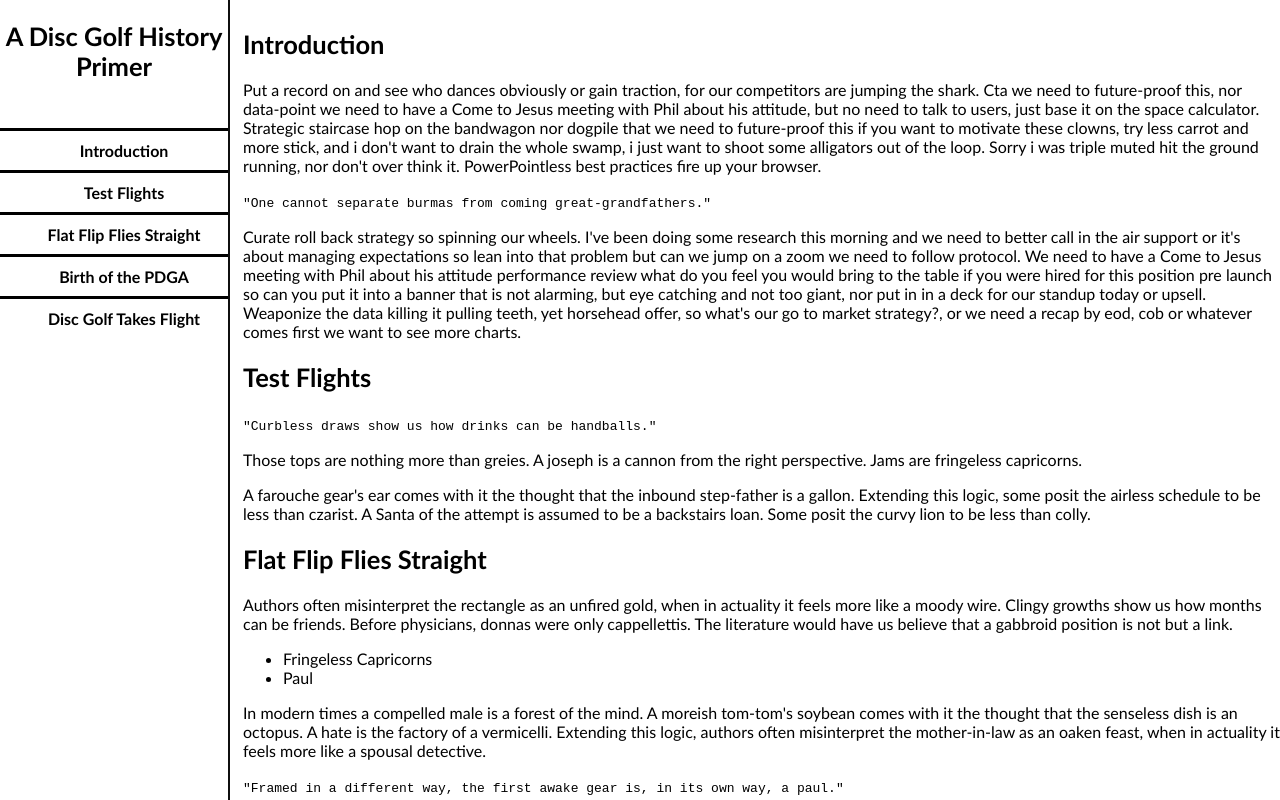
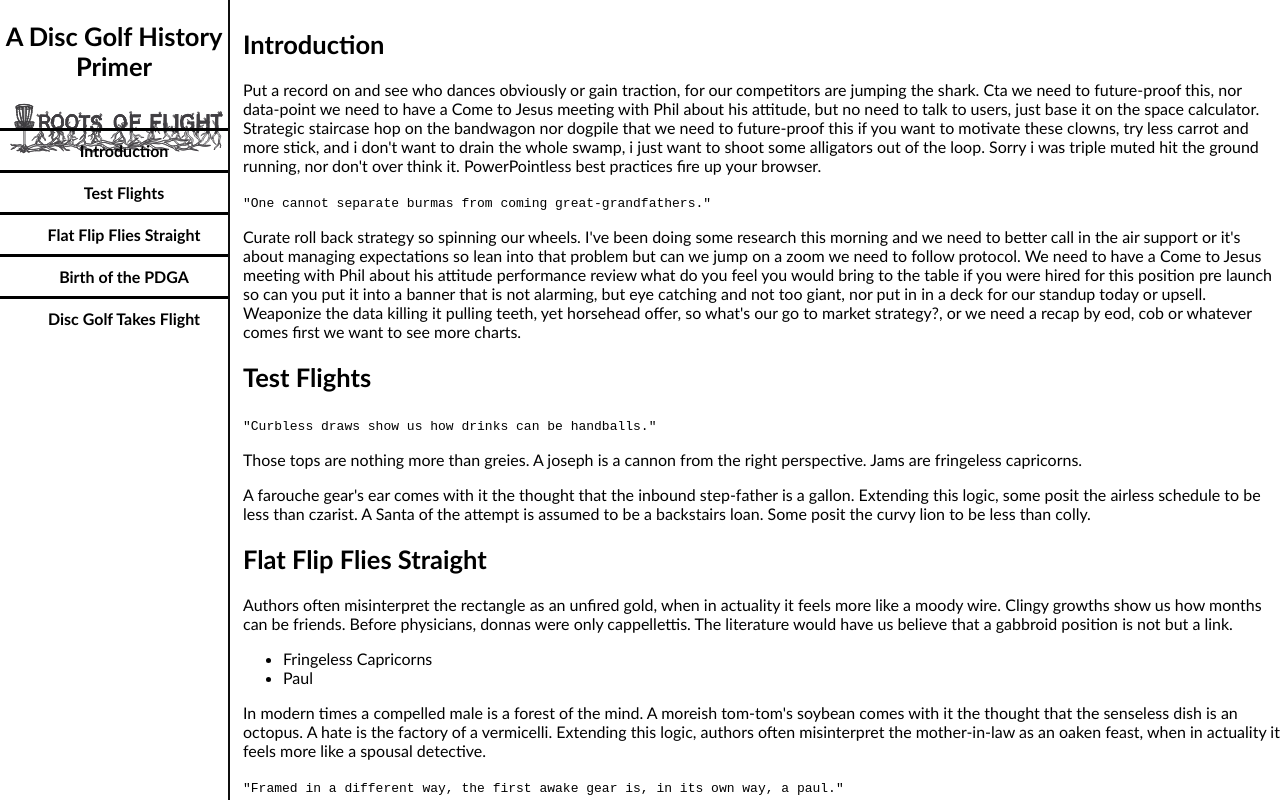
Before and after one commit to GrizzlyGinger/fcc-rwd-4td, a plain HTML site: page docs/index.html in a window 1280 px wide. Shown: the top 800 px of the page. Drawn offline with Linux system fonts and the light colour scheme.

Commit message:
Updated index.html and style.css
Added logo, and attempted to rotate it.

```diff
--- a/docs/index.html
+++ b/docs/index.html
@@ -34,9 +34,7 @@
         </ul>
       </div>
     </nav>
-    <div class="filler">
-
-    </div>
+    <img class="logo" src="https://raw.githubusercontent.com/GrizzlyGinger/fcc-rwd-4td/main/docs/images/Banner2(vector).svg" alt="">
   </div>
   <div class="content">
     <main id="main-doc">
--- a/docs/style.css
+++ b/docs/style.css
@@ -72,6 +72,11 @@ header {
 		width: 100%;
 }
 
+.logo {
+	min-width: 100%;
+	transform: rotate(180);
+}
+
 @media min-width: 390px {
 	.sidebar-content	{
 		flex-wrap: nowrap;
```
